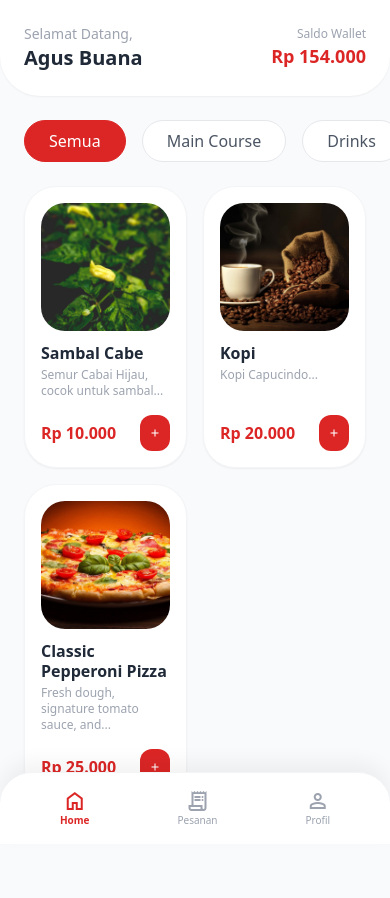
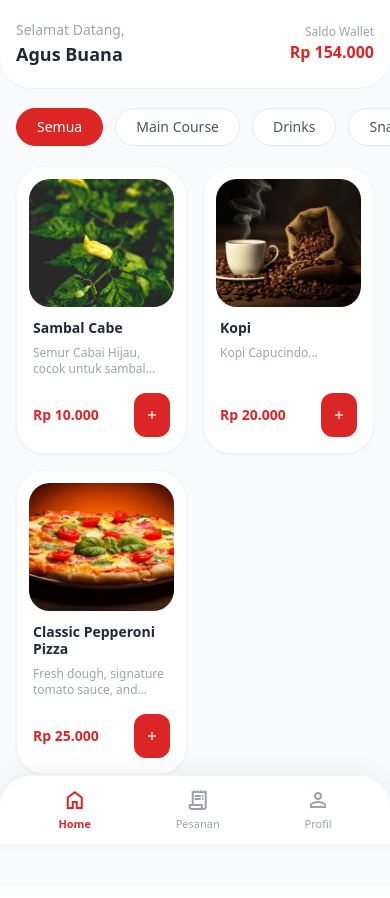
Before and after one commit to nouzvvau/final-e-kantin, a PHP site: page /homepage.php in a window 390 px wide. After the commit the page ends 828 px from the top, so only its background shows below. Run offline with PHP 8.4, Linux system fonts and the light colour scheme; a user stored in the database is signed in; data comes from the database, SQL or seed files in the repository; some libraries are stand-ins or nearby versions.

Commit message:
homepage responsive

```diff
--- a/homepage.php
+++ b/homepage.php
@@ -8,101 +8,223 @@ if (!isset($_SESSION['login']) || $_SESSION['role'] !== 'user') {
     exit;
 }
 
-// Ambil data user terbaru (terutama saldo) dari database
+// Ambil data user terbaru
 $user_id = $_SESSION['user_id'];
 $query_user = mysqli_query($koneksi, "SELECT * FROM users WHERE id = $user_id");
 $user_data = mysqli_fetch_assoc($query_user);
 
-// Ambil data kategori untuk filter (Main Course, Drinks, dll)
+// Ambil data kategori
 $query_cat = mysqli_query($koneksi, "SELECT * FROM categories");
 
-// Logika Filter: Jika user klik kategori tertentu
+// Filter kategori
 $filter = isset($_GET['category']) ? $_GET['category'] : '';
+
 if ($filter) {
-    $query_menu = "SELECT * FROM products WHERE category_id = '$filter' AND status_produk = 'tersedia'";
+    $query_menu = "SELECT * FROM products
+                   WHERE category_id = '$filter'
+                   AND status_produk = 'tersedia'";
 } else {
-    $query_menu = "SELECT * FROM products WHERE status_produk = 'tersedia'";
+    $query_menu = "SELECT * FROM products
+                   WHERE status_produk = 'tersedia'";
 }
+
 $result_menu = mysqli_query($koneksi, $query_menu);
 ?>
 
 <!DOCTYPE html>
-<html lang="en">
+<html lang="id">
 <head>
     <meta charset="UTF-8">
     <meta name="viewport" content="width=device-width, initial-scale=1.0">
+
+    <!-- Tailwind -->
     <script src="https://cdn.tailwindcss.com"></script>
+
+    <!-- Icon -->
     <link href="https://fonts.googleapis.com/css2?family=Material+Symbols+Outlined" rel="stylesheet" />
+
     <title>CanteenJoy - Beranda</title>
 </head>
-<body class="bg-gray-50 pb-24"> <!-- pb-24 agar tidak tertutup navbar bawah -->
 
-    <!-- Header Profil (Sesuai source 1 & 2) -->
-    <div class="p-6 bg-white rounded-b-[2.5rem] shadow-sm">
-        <div class="flex justify-between items-center">
-            <div>
-                <h2 class="text-gray-400 text-sm">Selamat Datang,</h2>
-                <p class="text-xl font-bold text-gray-800"><?= $user_data['nama']; ?></p>
+<body class="bg-gray-50 pb-28">
+
+    <!-- HEADER -->
+    <div class="bg-white rounded-b-[2rem] shadow-sm px-4 md:px-6 py-5">
+
+        <div class="flex justify-between items-center gap-4">
+
+            <!-- Kiri -->
+            <div class="min-w-0">
+                <h2 class="text-gray-400 text-sm">
+                    Selamat Datang,
+                </h2>
+
+                <p class="text-lg md:text-2xl font-bold text-gray-800 truncate">
+                    <?= $user_data['nama']; ?>
+                </p>
             </div>
-            <div class="text-right">
-                <p class="text-xs text-gray-400">Saldo Wallet</p>
-                <p class="text-lg font-black text-red-600">Rp <?= number_format($user_data['saldo'], 0, ',', '.'); ?></p>
+
+            <!-- Kanan -->
+            <div class="text-right shrink-0">
+                <p class="text-xs text-gray-400">
+                    Saldo Wallet
+                </p>
+
+                <p class="text-base md:text-xl font-black text-red-600">
+                    Rp <?= number_format($user_data['saldo'], 0, ',', '.'); ?>
+                </p>
             </div>
+
         </div>
     </div>
 
-    <!-- Filter Kategori (Dinamis dari database) -->
-    <div class="flex gap-4 p-6 overflow-x-auto no-scrollbar">
-        <a href="homepage.php" class="px-6 py-2 rounded-full border <?= !$filter ? 'bg-red-600 text-white border-red-600' : 'bg-white text-gray-600' ?> whitespace-nowrap">
+    <!-- FILTER KATEGORI -->
+    <div class="flex gap-3 px-4 md:px-6 py-5 overflow-x-auto whitespace-nowrap">
+
+        <!-- Semua -->
+        <a href="homepage.php"
+           class="px-5 py-2 rounded-full border text-sm transition duration-200
+           <?= !$filter
+                ? 'bg-red-600 text-white border-red-600'
+                : 'bg-white text-gray-600 border-gray-200 hover:bg-red-50'; ?>">
             Semua
         </a>
+
+        <!-- Kategori -->
         <?php while($cat = mysqli_fetch_assoc($query_cat)): ?>
+
             <a href="homepage.php?category=<?= $cat['id']; ?>"
-               class="px-6 py-2 rounded-full border <?= $filter == $cat['id'] ? 'bg-red-600 text-white border-red-600' : 'bg-white text-gray-600' ?> whitespace-nowrap">
+               class="px-5 py-2 rounded-full border text-sm transition duration-200
+               <?= $filter == $cat['id']
+                    ? 'bg-red-600 text-white border-red-600'
+                    : 'bg-white text-gray-600 border-gray-200 hover:bg-red-50'; ?>">
+
                 <?= $cat['nama_kategori']; ?>
+
             </a>
+
         <?php endwhile; ?>
+
     </div>
 
-    <!-- Daftar Menu (Dinamis dari database produk) -->
-    <div class="px-6 grid grid-cols-2 gap-4">
+    <!-- DAFTAR MENU -->
+    <div class="px-4 md:px-6 grid grid-cols-2 md:grid-cols-3 lg:grid-cols-4 gap-4 md:gap-6">
+
         <?php if(mysqli_num_rows($result_menu) > 0): ?>
+
             <?php while($menu = mysqli_fetch_assoc($result_menu)): ?>
-                <div class="bg-white p-4 rounded-[2rem] shadow-sm border border-gray-100 flex flex-col justify-between">
-                    <div>
-                        <!-- Pastikan nama file gambar sesuai dengan yang ada di folder images kamu -->
-                        <img src="images/<?= $menu['gambar'] ? $menu['gambar'] : 'default_food.jpg'; ?>"
-                             class="w-full h-32 object-cover rounded-[1.5rem] mb-3" alt="<?= $menu['nama_produk']; ?>">
-                        <h3 class="font-bold text-gray-800 leading-tight"><?= $menu['nama_produk']; ?></h3>
-                        <p class="text-xs text-gray-400 mt-1"><?= substr($menu['deskripsi'], 0, 40); ?>...</p>
+
+                <div class="bg-white rounded-[1.8rem] shadow-sm border border-gray-100 overflow-hidden hover:shadow-md transition duration-300 flex flex-col">
+
+                    <!-- Gambar -->
+                    <div class="p-3">
+
+                        <img
+                            src="images/<?= $menu['gambar'] ? $menu['gambar'] : 'default_food.jpg'; ?>"
+                            alt="<?= $menu['nama_produk']; ?>"
+                            class="w-full h-32 md:h-40 lg:h-48 object-cover rounded-[1.3rem]"
+                        >
+
                     </div>
-                    <div class="mt-4 flex justify-between items-center">
-                        <p class="font-black text-red-600">Rp <?= number_format($menu['harga'], 0, ',', '.'); ?></p>
-                        <a href="add_to_cart.php?id=<?= $menu['id']; ?>" class="bg-red-600 text-white p-2 rounded-xl flex items-center">
-                            <span class="material-symbols-outlined text-sm">add</span>
-                        </a>
+
+                    <!-- Isi -->
+                    <div class="px-4 pb-4 flex flex-col flex-1">
+
+                        <!-- Nama -->
+                        <h3 class="font-bold text-gray-800 text-sm md:text-base leading-tight line-clamp-2">
+                            <?= $menu['nama_produk']; ?>
+                        </h3>
+
+                        <!-- Deskripsi -->
+                        <p class="text-xs md:text-sm text-gray-400 mt-2 line-clamp-2">
+                            <?= substr($menu['deskripsi'], 0, 50); ?>...
+                        </p>
+
+                        <!-- Bawah -->
+                        <div class="mt-auto pt-4 flex justify-between items-center gap-2">
+
+                            <!-- Harga -->
+                            <p class="font-black text-red-600 text-sm md:text-base">
+                                Rp <?= number_format($menu['harga'], 0, ',', '.'); ?>
+                            </p>
+
+                            <!-- Tombol -->
+                            <a href="add_to_cart.php?id=<?= $menu['id']; ?>"
+                               class="bg-red-600 hover:bg-red-700 transition duration-200 text-white p-2.5 rounded-xl flex items-center justify-center shrink-0">
+
+                                <span class="material-symbols-outlined text-base">
+                                    add
+                                </span>
+
+                            </a>
+
+                        </div>
+
                     </div>
+
                 </div>
+
             <?php endwhile; ?>
+
         <?php else: ?>
-            <p class="col-span-2 text-center text-gray-400 py-10">Maaf, menu belum tersedia.</p>
+
+            <div class="col-span-full text-center py-16">
+
+                <p class="text-gray-400 text-sm md:text-base">
+                    Maaf, menu belum tersedia.
+                </p>
+
+            </div>
+
         <?php endif; ?>
+
     </div>
 
-    <!-- Navbar Bawah (Sesuai source 4) -->
-    <div class="fixed bottom-0 left-0 right-0 bg-white border-t border-gray-100 p-4 flex justify-around items-center rounded-t-[2rem] shadow-[0_-10px_20px_rgba(0,0,0,0.05)]">
-        <a href="homepage.php" class="text-red-600 flex flex-col items-center">
-            <span class="material-symbols-outlined">home</span>
-            <span class="text-[10px] font-bold">Home</span>
+    <!-- NAVBAR BAWAH -->
+    <div class="fixed bottom-0 left-0 right-0 bg-white border-t border-gray-100 px-4 py-3 flex justify-around items-center rounded-t-[2rem] shadow-[0_-5px_20px_rgba(0,0,0,0.05)] z-50">
+
+        <!-- Home -->
+        <a href="homepage.php"
+           class="text-red-600 flex flex-col items-center gap-1">
+
+            <span class="material-symbols-outlined">
+                home
+            </span>
+
+            <span class="text-[11px] font-bold">
+                Home
+            </span>
+
         </a>
-        <a href="orders.php" class="text-gray-400 flex flex-col items-center">
-            <span class="material-symbols-outlined">receipt_long</span>
-            <span class="text-[10px]">Pesanan</span>
+
+        <!-- Pesanan -->
+        <a href="orders.php"
+           class="text-gray-400 hover:text-red-600 transition duration-200 flex flex-col items-center gap-1">
+
+            <span class="material-symbols-outlined">
+                receipt_long
+            </span>
+
+            <span class="text-[11px]">
+                Pesanan
+            </span>
+
         </a>
-        <a href="akun_user.php" class="text-gray-400 flex flex-col items-center">
-            <span class="material-symbols-outlined">person</span>
-            <span class="text-[10px]">Profil</span>
+
+        <!-- Profil -->
+        <a href="akun_user.php"
+           class="text-gray-400 hover:text-red-600 transition duration-200 flex flex-col items-center gap-1">
+
+            <span class="material-symbols-outlined">
+                person
+            </span>
+
+            <span class="text-[11px]">
+                Profil
+            </span>
+
         </a>
+
     </div>
 
 </body>
```
